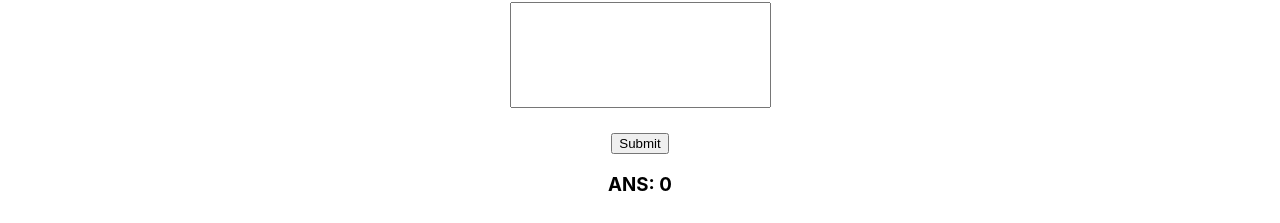
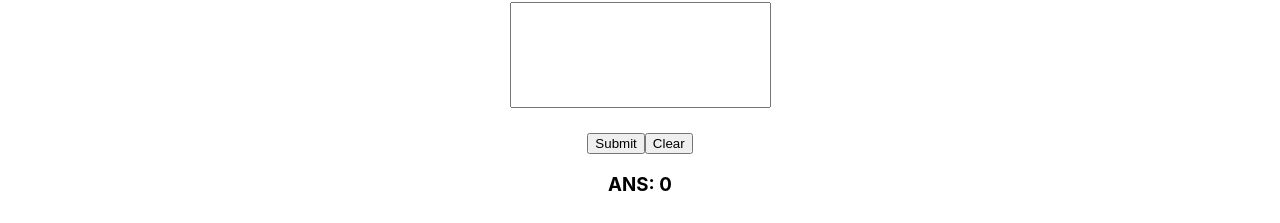
Before and after one commit to PoojaNangude/Basic-Calculator-React-Assignment, a React (Create React App) app: page / in a window 1280 px wide. Shown: the part 120-343 px from the top of the page. Built offline with nearby package versions, Linux system fonts and the light colour scheme.

Commit message:
clear calculator functinality added

```diff
--- a/src/Calculator.js
+++ b/src/Calculator.js
@@ -149,6 +149,11 @@ const Calculator = () => {
 
     }
 
+    const clearCalculator = () =>{
+        setExpression('');
+        setAns(0);
+    }
+
     useEffect(()=>{
         console.log('in useEffect');
         const record={id:new Date().getTime().toString(), expression,ans};
@@ -184,6 +189,7 @@ const Calculator = () => {
                     <br></br>
 
                     <button type="submit" onClick={handleSubmit}>Submit</button>
+                    <button type="button" onClick={()=>clearCalculator()}>Clear</button>
 
                     <h3>ANS: {ans}</h3>
                 </form>
```
